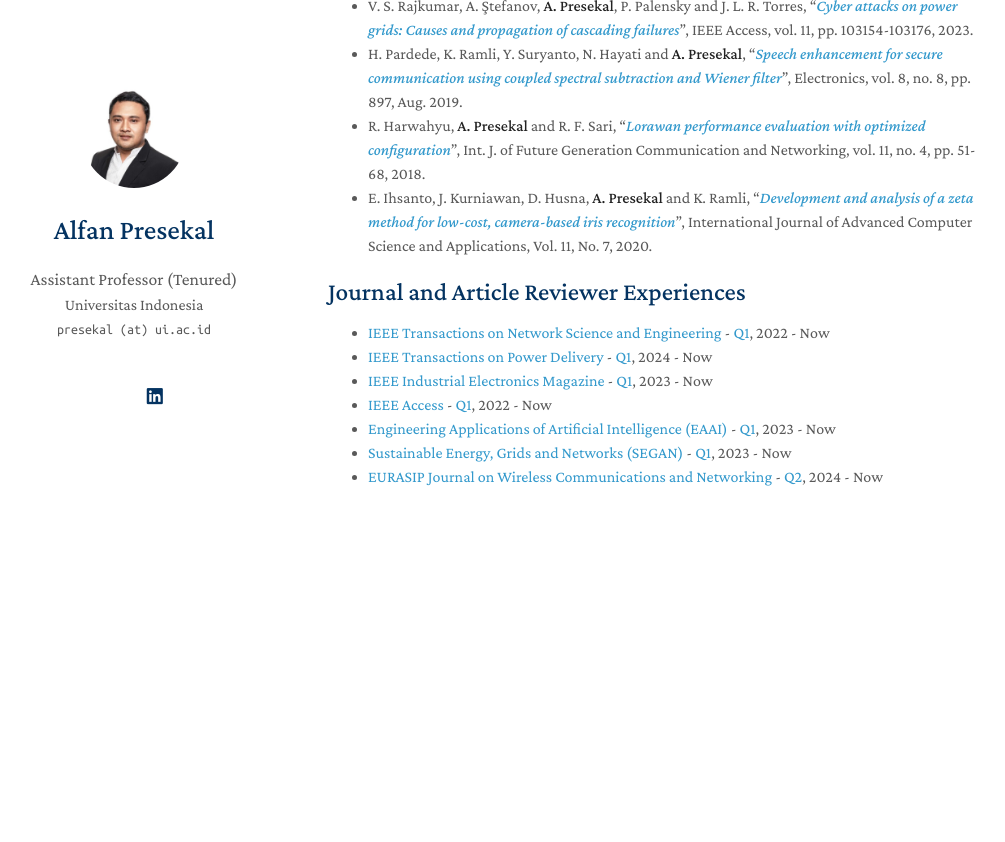
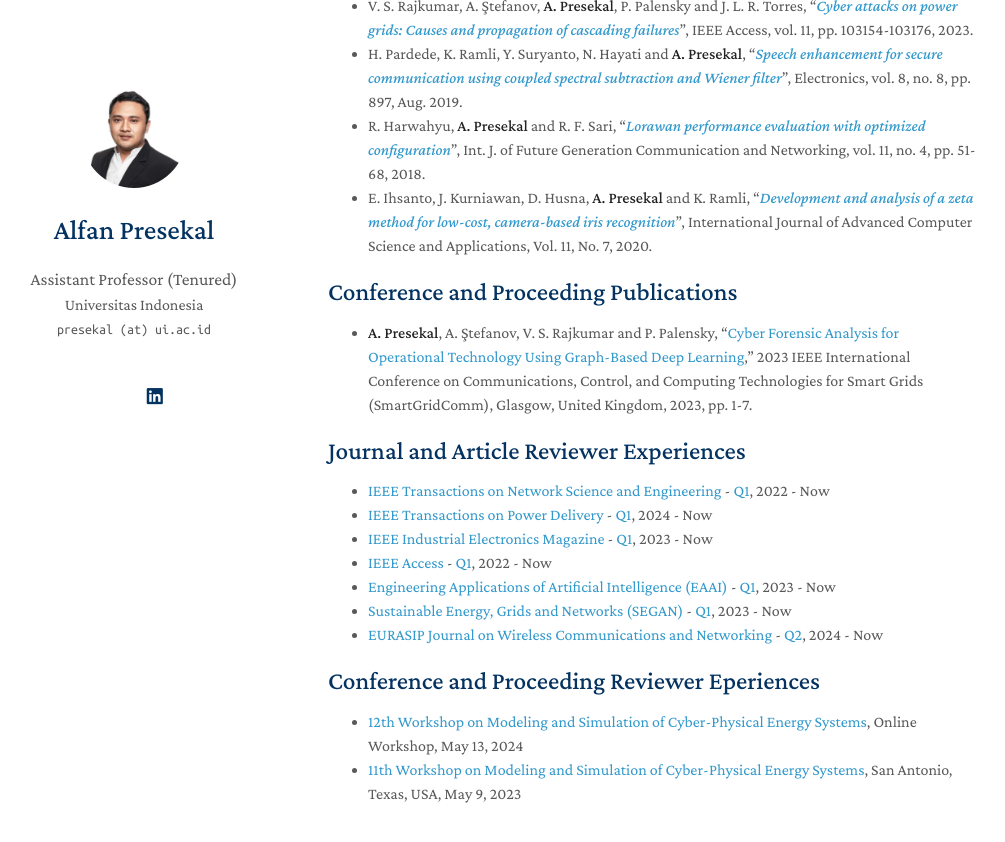
Before and after one commit to apresekal/apresekal.github.io, a Jekyll site: the page built from index.md, in a window 1280 px wide and 900 px high, scrolled down 935 px. Shown: the top 842 px of the window, without its empty margins (142-1147 px from the left). Built offline with Jekyll 4.4.1, drawn with Linux system fonts in a browser that asks for light colours; nearby versions of some CDN libraries; a style sheet for code colours, icons or effects is not loaded; our own code applies the rules of GitHub Pages for plain Markdown files; before the commit the page ends 1518 px from its top, so only the background shows below that.

Commit message:
Reviewer update

```diff
--- a/index.md
+++ b/index.md
@@ -27,6 +27,11 @@
 - R. Harwahyu, **A. Presekal** and R. F. Sari, "[*Lorawan performance evaluation with optimized configuration*](https://www.researchgate.net/publication/326739399_LoRaWAN_Performance_Evaluation_with_Optimized_Configuration)", Int. J. of Future Generation Communication and Networking, vol. 11, no. 4, pp. 51-68, 2018.
 - E. Ihsanto, J. Kurniawan, D. Husna, **A. Presekal** and K. Ramli, "[*Development and analysis of a zeta method for low-cost, camera-based iris recognition*](https://d1wqtxts1xzle7.cloudfront.net/95745937/Paper_42-Development_and_Analysis_of_a_Zeta_Method-libre.pdf?1671033217=&response-content-disposition=inline%3B+filename%3DDevelopment_and_Analysis_of_a_Zeta_Metho.pdf&Expires=1715936022&Signature=IDyhV6RpNvjt8E13yIfx~qHkg7LrXN1Jtmp6ymGFXB3aKPHms5Pq8~ifLWAdBPovqZzCVJRpyFuRgfG~qfwePRGRIYLorxp4~IH2cVE15v34P965LbWJAy-zRK8KosfctoMyvMTDrnXypGOtL6Ua2cOou5nm5ayg4B2JwNFKgOhbDMm6Lm-1Zv04qk0FDl4XI2HKwluQXTdianMZEKiBkCeHXOZV4gbMNFnRfG7g4~wPqTWZyHQj~-WmkKV8kpjiZ5MJNCwnF6J0pMdIGzFJ-EfjNdRj~vBMeUxZcZmyEZZ8oCVzmuIIVlfYjSEtkZDHT7SKPe2NeaWEqsN3q4nu4w__&Key-Pair-Id=APKAJLOHF5GGSLRBV4ZA)",  International Journal of Advanced Computer Science and Applications, Vol. 11, No. 7, 2020.
 
+
+## Conference and Proceeding Publications
+- **A. Presekal**, A. Ştefanov, V. S. Rajkumar and P. Palensky, "[Cyber Forensic Analysis for Operational Technology Using Graph-Based Deep Learning](https://www.researchgate.net/profile/Alfan-Presekal/publication/376293311_Cyber_Forensic_Analysis_for_Operational_Technology_Using_Graph-Based_Deep_Learning/links/658c343d2468df72d3dd4f31/Cyber-Forensic-Analysis-for-Operational-Technology-Using-Graph-Based-Deep-Learning.pdf)," 2023 IEEE International Conference on Communications, Control, and Computing Technologies for Smart Grids (SmartGridComm), Glasgow, United Kingdom, 2023, pp. 1-7.
+
+
 ## Journal and Article Reviewer Experiences
 - [IEEE Transactions on Network Science and Engineering](https://ieeexplore.ieee.org/xpl/RecentIssue.jsp?punumber=6488902) - [Q1](https://www.scimagojr.com/journalsearch.php?q=21100372437&tip=sid&clean=0), 2022 - Now
 - [IEEE Transactions on Power Delivery](https://ieeexplore.ieee.org/xpl/RecentIssue.jsp?punumber=61) - [Q1](https://www.scimagojr.com/journalsearch.php?q=17370&tip=sid&clean=0), 2024 - Now
@@ -37,5 +42,8 @@
 - [EURASIP Journal on Wireless Communications and Networking](https://jwcn-eurasipjournals.springeropen.com/) - [Q2](https://www.scimagojr.com/journalsearch.php?q=18202&tip=sid&clean=0), 2024 - Now
 
 
+## Conference and Proceeding Reviewer Eperiences
+- [12th Workshop on Modeling and Simulation of Cyber-Physical Energy Systems](https://palensky.org/mscpes/2024/), Online Workshop, May 13, 2024
+- [11th Workshop on Modeling and Simulation of Cyber-Physical Energy Systems](https://palensky.org/mscpes/2023/), San Antonio, Texas, USA, May 9, 2023
 
 <!-- {% include_relative _includes/services.md %} -->
```
